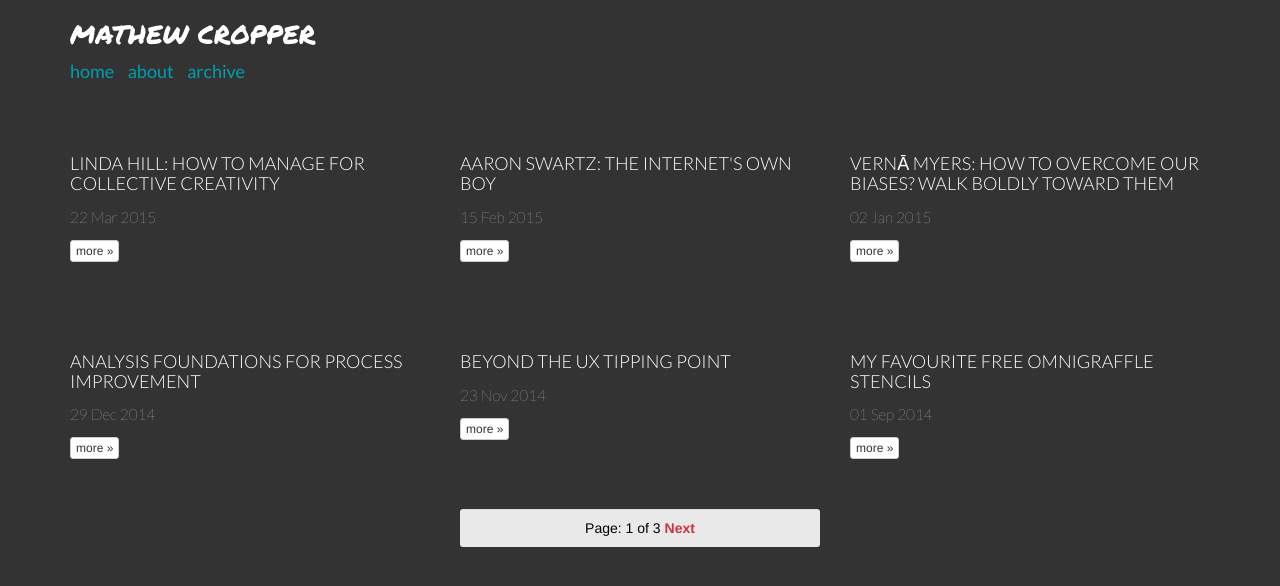
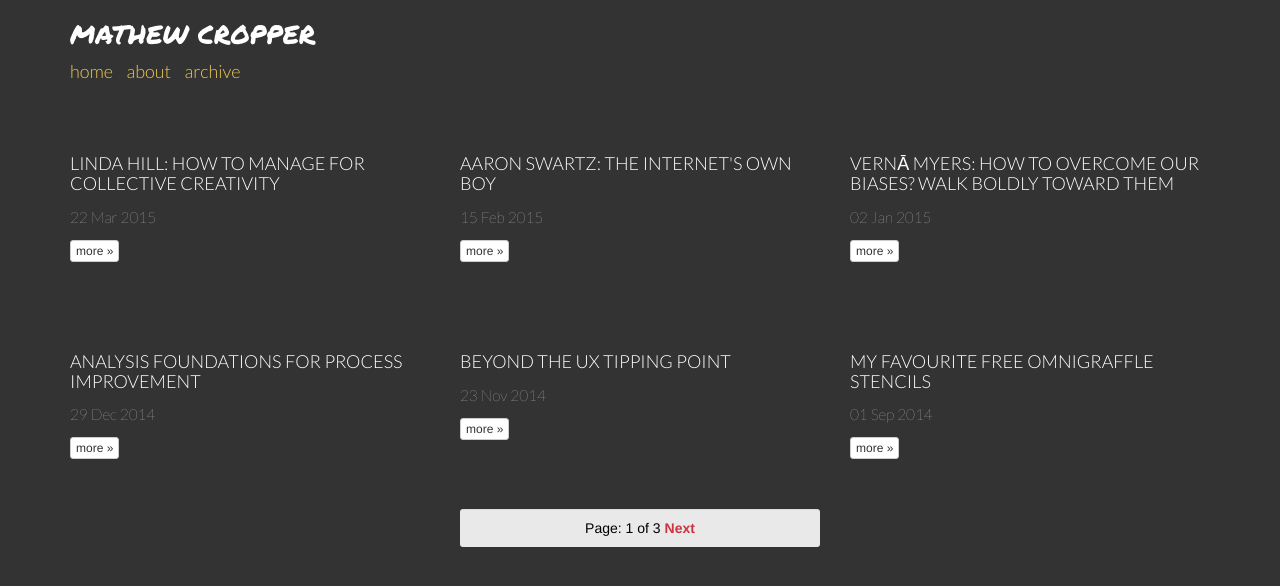
Before and after one commit to mathewcropper/mathewcropper.github.io, a Jekyll site: the page built from index.html, in a window 1280 px wide. Shown: the top 586 px of the page. Built offline with Jekyll 4.4.1, drawn with Linux system fonts in a browser that asks for light colours; nearby versions of some CDN libraries; the list of posts is cut into pages by our own code.

Commit message:
Font weight tweaks, yellow links

```diff
--- a/_includes/header.html
+++ b/_includes/header.html
@@ -8,7 +8,7 @@
 		  </div>
 		  <div class="row">
 			  <div class="col-md-12 text-left">
-				<ul class="list-inline mc-900">
+				<ul class="list-inline mc-300">
 					<li><a href="/">home</a></li>
 					<li><a href="/about">about</a></li>
 					<li><a href="/blog">archive</a></li>
--- a/css/mc.css
+++ b/css/mc.css
@@ -38,9 +38,8 @@ p, blockquote p, ul {
 	font-weight: 300;
 }
 p a, p a:hover, ul a, ul a:hover {
-	color: #00A0B0;
+	color: #EDC951;
 	text-decoration: none;
-	font-weight: 400;
 }
 .mc-100 {
 	font-weight: 100;
@@ -131,7 +130,7 @@ img {
 	border-radius: 15px;
 }
 blockquote {
-	border-left-color: #333333;
+	border-left-color: #CC333F;
 }
 
 /*
```
